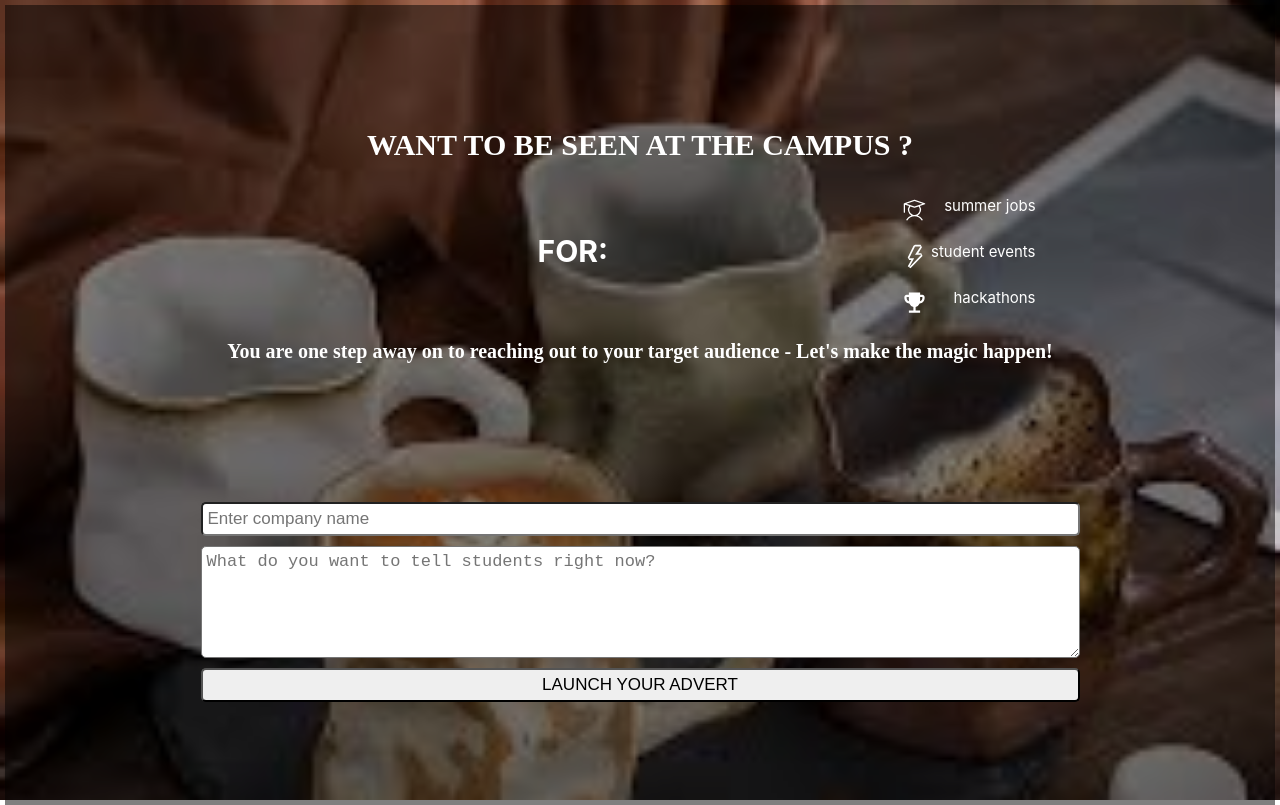
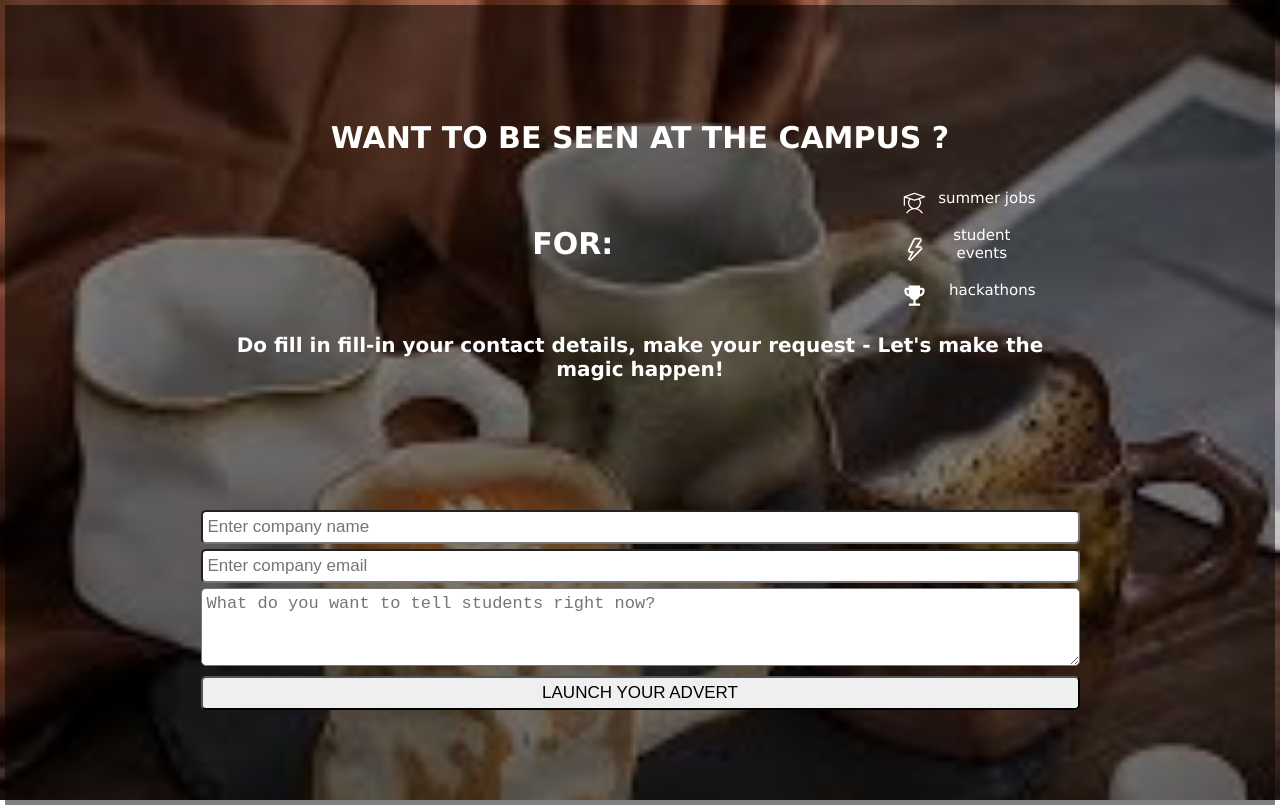
Before and after one commit to fredie7/recupp, a React (Create React App) app: page / in a window 1280 px wide. Built offline with nearby package versions, Linux system fonts and the light colour scheme.

Commit message:
eighth commit

```diff
--- a/src/App.css
+++ b/src/App.css
@@ -23,8 +23,10 @@
   width: 100%;
   display: flex;
   justify-content: center;
-  font-family: -apple-system, BlinkMacSystemFont, "Segoe UI", Roboto,
-    "Helvetica Neue", Arial, sans-serif;
+  /* font-family: -apple-system, BlinkMacSystemFont, "Segoe UI",
+    Roboto "Helvetica Neue", Arial, sans-serif; */
+  font-family: "Lucida Sans", "Lucida Sans Regular", "Lucida Grande",
+    "Lucida Sans Unicode", Geneva, Verdana, sans-serif;
   background-image: url("./image/coffee2.jpeg");
   background-size: cover;
   background-position: center;
@@ -32,7 +34,8 @@
 .be_seen {
   font-weight: 900;
   font-size: 30px;
-  font-family: cursive;
+  font-family: "Lucida Sans", "Lucida Sans Regular", "Lucida Grande",
+    "Lucida Sans Unicode", Geneva, Verdana, sans-serif;
   margin-top: 20px;
 }
 .container {
@@ -90,7 +93,8 @@
   font-weight: 600;
   font-size: 20px;
 
-  font-family: cursive;
+  font-family: "Lucida Sans", "Lucida Sans Regular", "Lucida Grande",
+    "Lucida Sans Unicode", Geneva, Verdana, sans-serif;
   margin-top: 20px;
 }
 .form {
@@ -105,11 +109,18 @@
   outline: none;
   font-size: 17px;
 }
+.company_email {
+  padding: 5px;
+  border-radius: 5px;
+  outline: none;
+  font-size: 17px;
+  margin-top: 5px;
+}
 .ad_description {
   outline: none;
   border-radius: 5px;
   padding: 5px;
-  margin-top: 10px;
+  margin-top: 5px;
   font-size: 17px;
 }
 .btn {
--- a/src/App.js
+++ b/src/App.js
@@ -38,8 +38,9 @@ function App() {
               </div>
             </div>
             <p className="reach_out">
-              You are one step away on to reaching out to your target audience -
-              Let's make the magic happen!
+              {/* You are one step away on to reaching out to your target audience - */}
+              Do fill in fill-in your contact details, make your request - Let's
+              make the magic happen!
             </p>
           </header>
           <form action="" className="form">
@@ -47,6 +48,11 @@ function App() {
               type="text"
               className="company_name"
               placeholder="Enter company name"
+            />
+            <input
+              type="text"
+              className="company_email"
+              placeholder="Enter company email"
             />
             <textarea
               className="ad_description"
```
